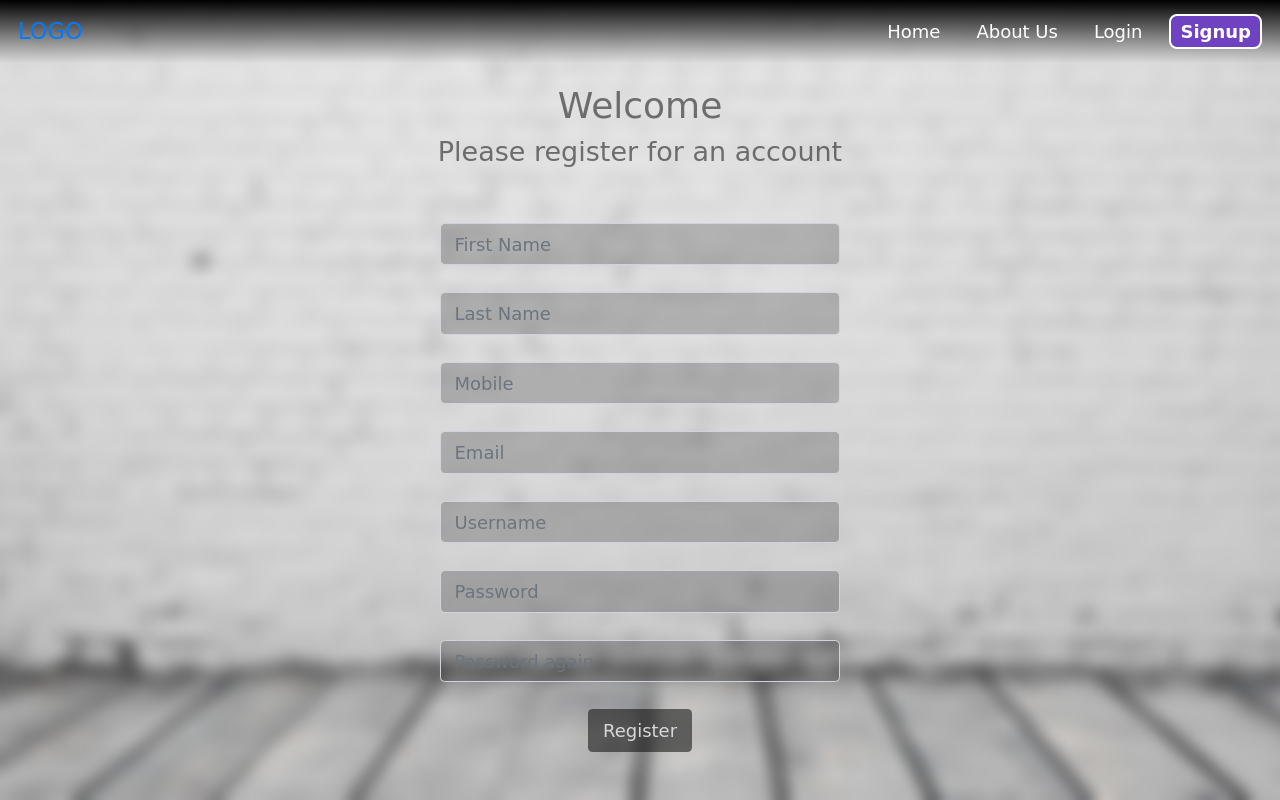
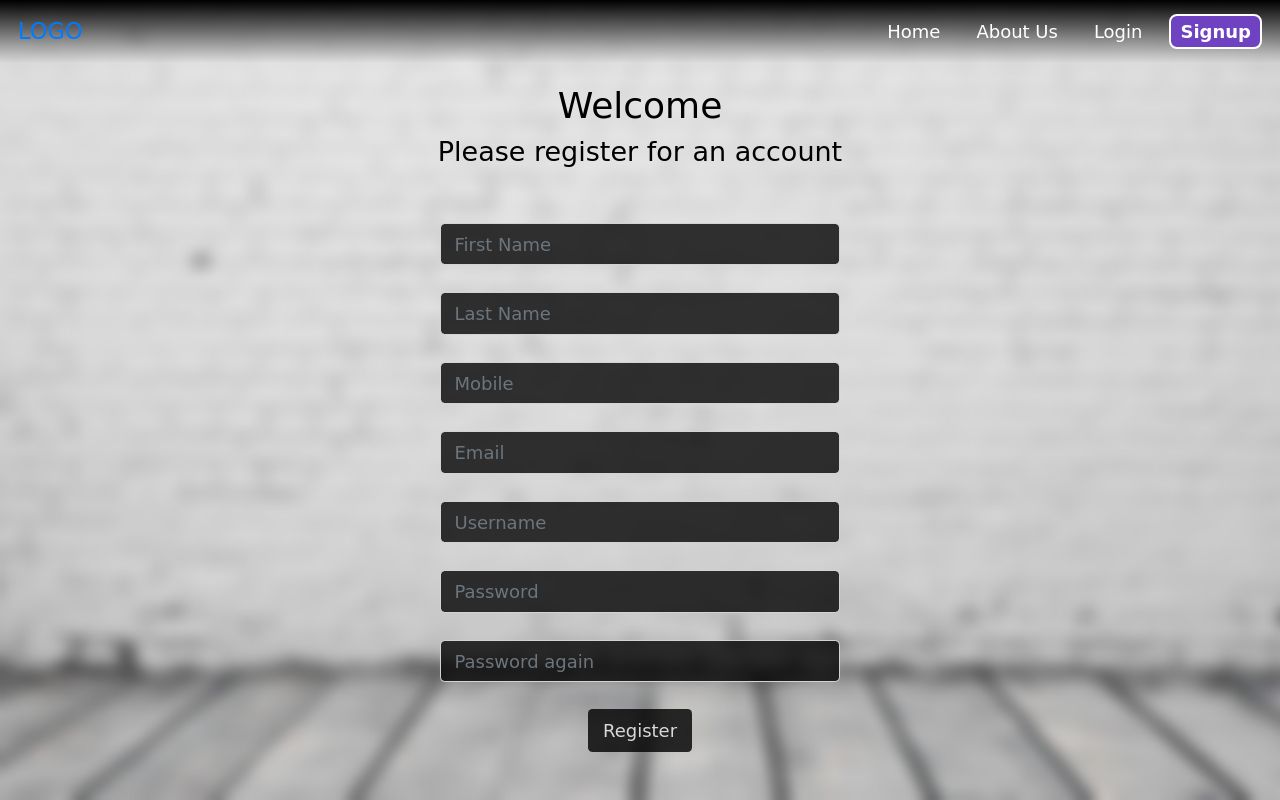
Before and after one commit to GalaxyZpj/Video-Marketing, a Django app: page /signup/ in a window 1280 px wide. Run offline with Django 3.2, Linux system fonts and the light colour scheme; style sheets or scripts are compiled from the project's sources; some libraries are stand-ins or nearby versions; some web fonts are replaced.

Commit message:
Modified Signup and Login Template Modified signup view

```diff
--- a/static/css/login.css
+++ b/static/css/login.css
@@ -9,7 +9,7 @@ body {
 }
 
 .login-form {
-  color: #00000083;
+  color: black;
   padding: 0 64px;
   text-align: center;
   top: 20%;
@@ -39,7 +39,7 @@ body {
 .login-form input,
 .login-form input:focus {
   margin: 1.5rem auto;
-  background-color: #00000036;
+  background-color: rgba(0, 0, 0, 0.808);
   color: #d8d8d8;
   width: 400px;
 }
@@ -52,7 +52,7 @@ body {
 }
 
 .login-form button {
-  background: #00000083;
+  background-color: rgba(0, 0, 0, 0.808);
   color: #d8d8d8;
 }
 
--- a/static/css/login.scss
+++ b/static/css/login.scss
@@ -14,7 +14,7 @@ body {
 
 .login-form {
     // color: #d8d8d8;
-    color: #00000083;
+    color: black;
     padding: 0 64px;
     text-align: center;
     top: 20%;
@@ -42,7 +42,7 @@ body {
 .login-form input,
 .login-form input:focus {
     margin: 1.5rem auto;
-    background-color: #00000036;
+    background-color: rgba(0, 0, 0, 0.808);
     color: #d8d8d8;
     width: 400px;
     @media (max-width: 540px) {
@@ -51,7 +51,7 @@ body {
 }
 
 .login-form button {
-    background:  #00000083;
+    background-color: rgba(0, 0, 0, 0.808);
     color: #d8d8d8;
 }
 
--- a/static/css/signup.css
+++ b/static/css/signup.css
@@ -18,7 +18,7 @@ body {
 }
 
 .signup-form {
-  color: #00000083;
+  color: black;
   text-align: center;
   margin: 0;
   display: block;
@@ -40,7 +40,7 @@ body {
 .signup-form input,
 .signup-form input:focus {
   margin: 1.5rem auto;
-  background-color: #00000036;
+  background-color: rgba(0, 0, 0, 0.788);
   color: #d8d8d8;
   width: 400px;
 }
@@ -53,7 +53,7 @@ body {
 }
 
 .signup-form button {
-  background: #00000083;
+  background-color: rgba(0, 0, 0, 0.808);
   color: #d8d8d8;
 }
 
--- a/static/css/signup.scss
+++ b/static/css/signup.scss
@@ -12,7 +12,7 @@ body {
 }
 
 .signup-form {
-    color: #00000083;
+    color: black;
     // padding: 0 64px;
     text-align: center;
     // top: 20%;
@@ -36,7 +36,7 @@ body {
 .signup-form input,
 .signup-form input:focus {
     margin: 1.5rem auto;
-    background-color: #00000036;
+    background-color: rgba(0, 0, 0, 0.788);
     color: #d8d8d8;
     width: 400px;
     @media (max-width: 540px) {
@@ -45,7 +45,7 @@ body {
 }
 
 .signup-form button {
-    background:  #00000083;
+    background-color: rgba(0, 0, 0, 0.808);
     color: #d8d8d8;
 }
 
--- a/templates/authentication/signup.html
+++ b/templates/authentication/signup.html
@@ -13,13 +13,20 @@
                 <h2 class="">Welcome</h2>
                 <h4>Please register for an account</h4>
             </div>
-            <input type="text" class="form-control" id="firstName" name="first_name" placeholder="First Name">
-            <input type="text" class="form-control" id="lastName" name="last_name" placeholder="Last Name">
-            <input type="text" class="form-control" id="mobile" name="mobile" placeholder="Mobile">
-            <input type="email" class="form-control" id="email" name="email" placeholder="Email">
-            <input type="text" class="form-control" id="username" name="username" placeholder="Username">
-            <input type="password" class="form-control" id="password" name="password1" placeholder="Password">
-            <input type="password" class="form-control" id="password" name="password2" placeholder="Password again">
+            <input type="text" class="form-control" id="firstName" name="first_name" placeholder="First Name" required>
+            <p style="color: red;">{{ form.first_name.errors }}</p>
+            <input type="text" class="form-control" id="lastName" name="last_name" placeholder="Last Name" required>
+            <p style="color: red;">{{ form.last_name.errors }}</p>
+            <input type="text" class="form-control" id="mobile" name="mobile" placeholder="Mobile" required>
+            <p style="color: red;">{{ form.mobile.errors }}</p>
+            <input type="email" class="form-control" id="email" name="email" placeholder="Email" required>
+            <p style="color: red;">{{ form.email.errors }}</p>
+            <input type="text" class="form-control" id="username" name="username" placeholder="Username" required>
+            <p style="color: red;">{{ form.username.errors }}</p>
+            <input type="password" class="form-control" id="password" name="password1" placeholder="Password" required>
+            <p style="color: red;">{{ form.password1.errors }}</p>
+            <input type="password" class="form-control" id="password" name="password2" placeholder="Password again" required>
+            <p style="color: red;">{{ form.password2.errors }}</p>
             <button type="submit" class="btn">Register</button>
         </form>
     </div>
--- a/video_dashboard/views.py
+++ b/video_dashboard/views.py
@@ -1,4 +1,4 @@
-from django.shortcuts import render
+from django.shortcuts import render,redirect
 from django.http import HttpResponse
 from django.contrib.auth.views import LoginView
 from django.contrib.auth.decorators import login_required
@@ -24,18 +24,13 @@ class Login(LoginView):
 def signup(request):
     if request.method == 'GET':
         form = UserForm()
-        return render(request, 'authentication/signup.html', { 'form': form })
     else:
         form = UserForm(request.POST)
         if form.is_valid():
             form.save()
-        return render(request, 'authentication/login.html')
-
-
-# class Signup(FormView):
-#     template_name = 'authentication/signup.html'
-#     form_class = UserForm
-#     success_url = '/login/'
+            return redirect('login')
+        # return render(request, 'authentication/login.html')
+    return render(request, 'authentication/signup.html', { 'form': form })
 
 
 class UserDashboard(ListView):
```
Also changed, not shown: 2 other files.
